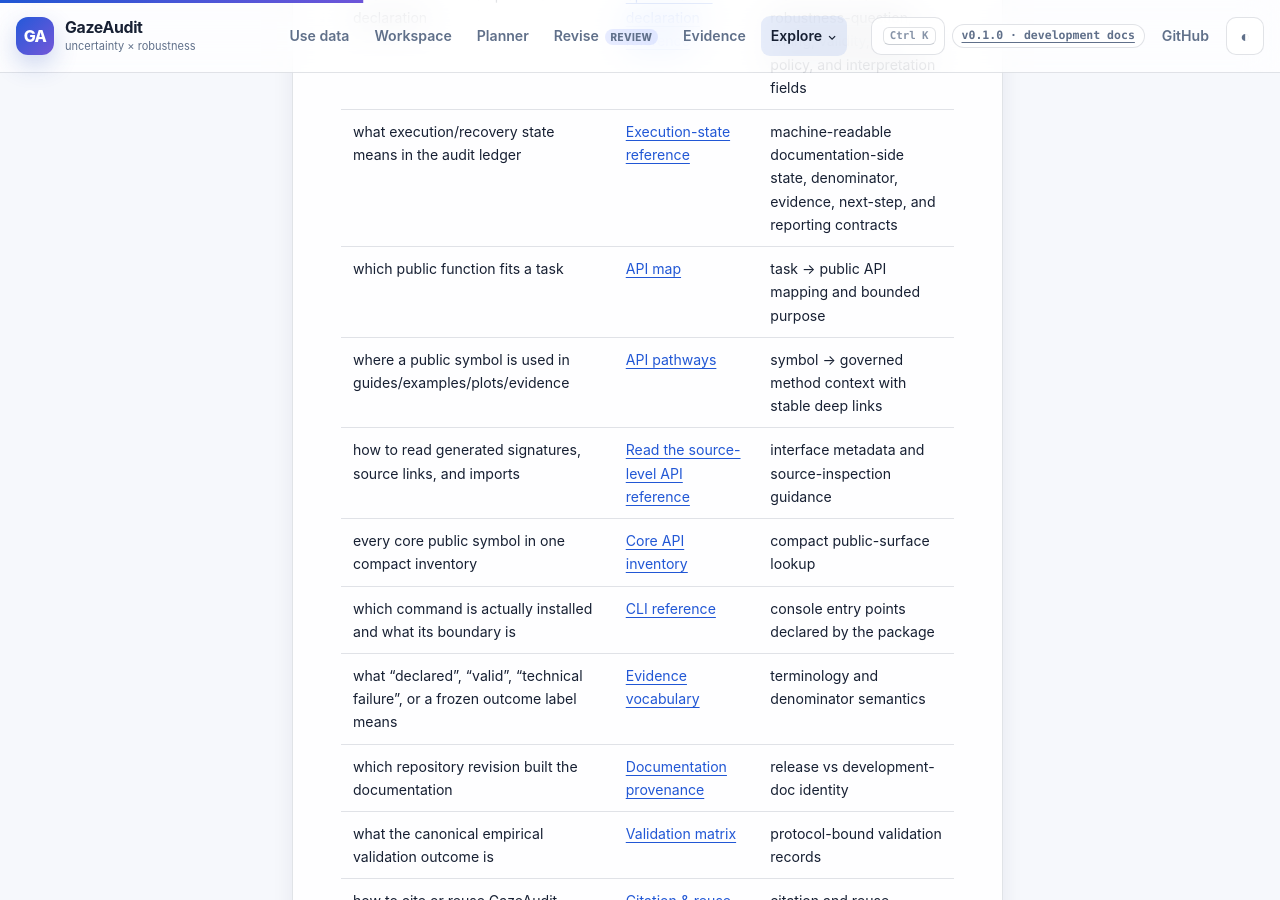
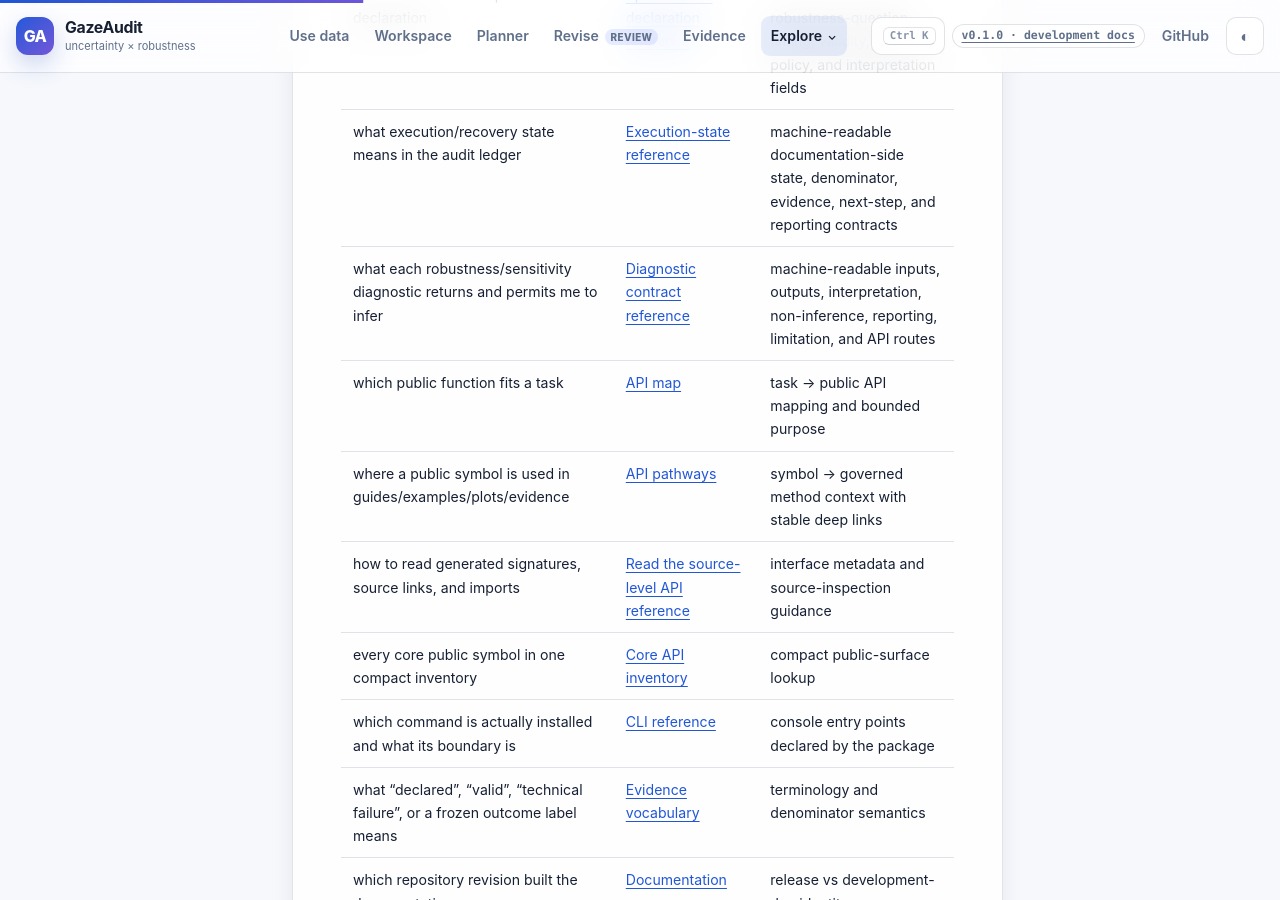
Before and after one commit to stefanosbalaskas/GazeAudit, a Jekyll site: the page built from docs/reference/index.md, in a window 1280 px wide and 900 px high, scrolled down 1754 px. Built offline with Jekyll 4.4.1, drawn with Linux system fonts in a browser that asks for light colours.

Commit message:
docs: add diagnostic contract reference

```diff
--- a/docs/reference/index.md
+++ b/docs/reference/index.md
@@ -30,6 +30,7 @@ These pages describe public APIs, installed commands, status vocabulary, softwar
 | what must stay fixed for one common scalar endpoint | [Endpoint field reference]({{ '/assets/endpoint-contract-reference.json' | relative_url }}) | machine-readable endpoint declaration fields and scientific boundaries |
 | what fields define a specification declaration | [Specification declaration reference]({{ '/assets/specification-declaration-reference.json' | relative_url }}) | machine-readable robustness-question, timing, validity, failure-policy, and interpretation fields |
 | what execution/recovery state means in the audit ledger | [Execution-state reference]({{ '/assets/execution-state-reference.json' | relative_url }}) | machine-readable documentation-side state, denominator, evidence, next-step, and reporting contracts |
+| what each robustness/sensitivity diagnostic returns and permits me to infer | [Diagnostic contract reference]({{ '/assets/diagnostic-contract-reference.json' | relative_url }}) | machine-readable inputs, outputs, interpretation, non-inference, reporting, limitation, and API routes |
 | which public function fits a task | [API map]({{ '/docs/reference/api-map/' | relative_url }}) | task → public API mapping and bounded purpose |
 | where a public symbol is used in guides/examples/plots/evidence | [API pathways]({{ '/docs/reference/api-pathways/' | relative_url }}) | symbol → governed method context with stable deep links |
 | how to read generated signatures, source links, and imports | [Read the source-level API reference]({{ '/docs/guides/read-api-reference/' | relative_url }}) | interface metadata and source-inspection guidance |
```
